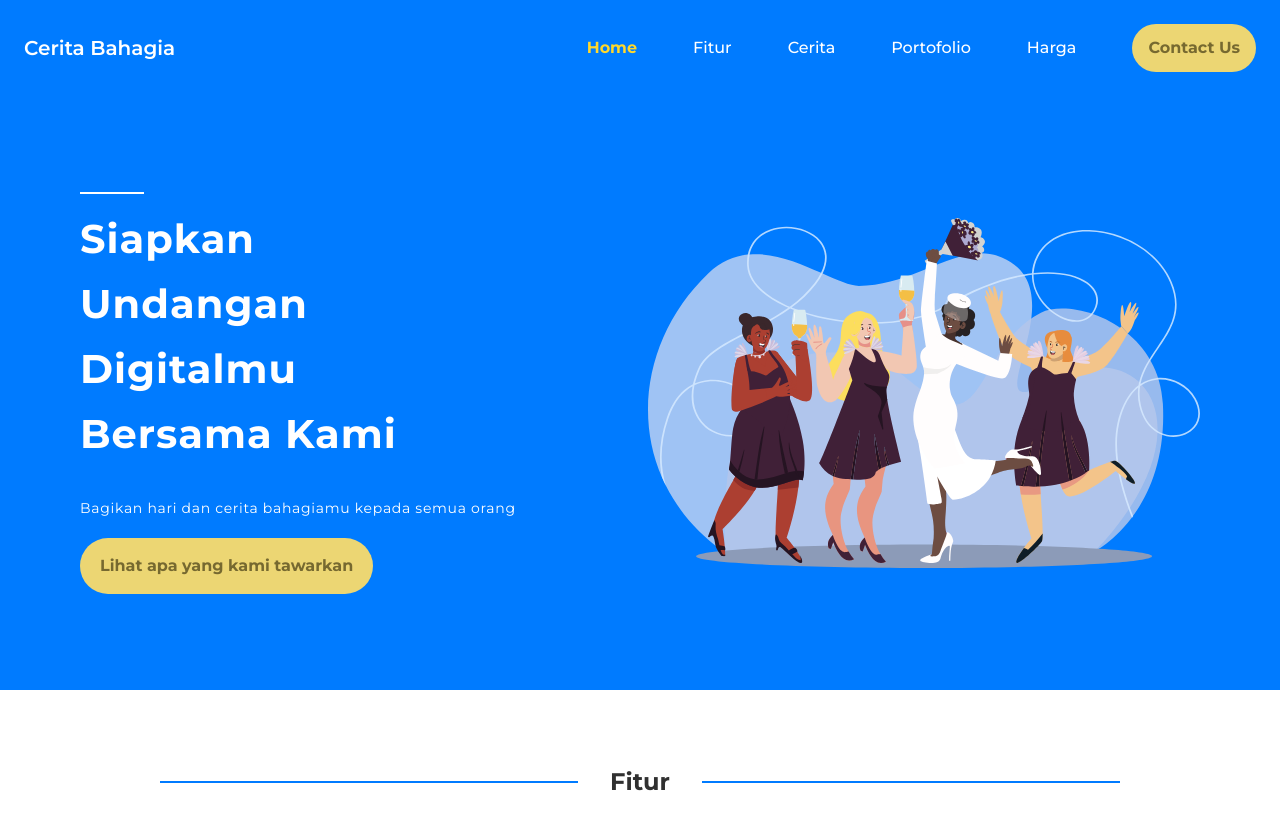
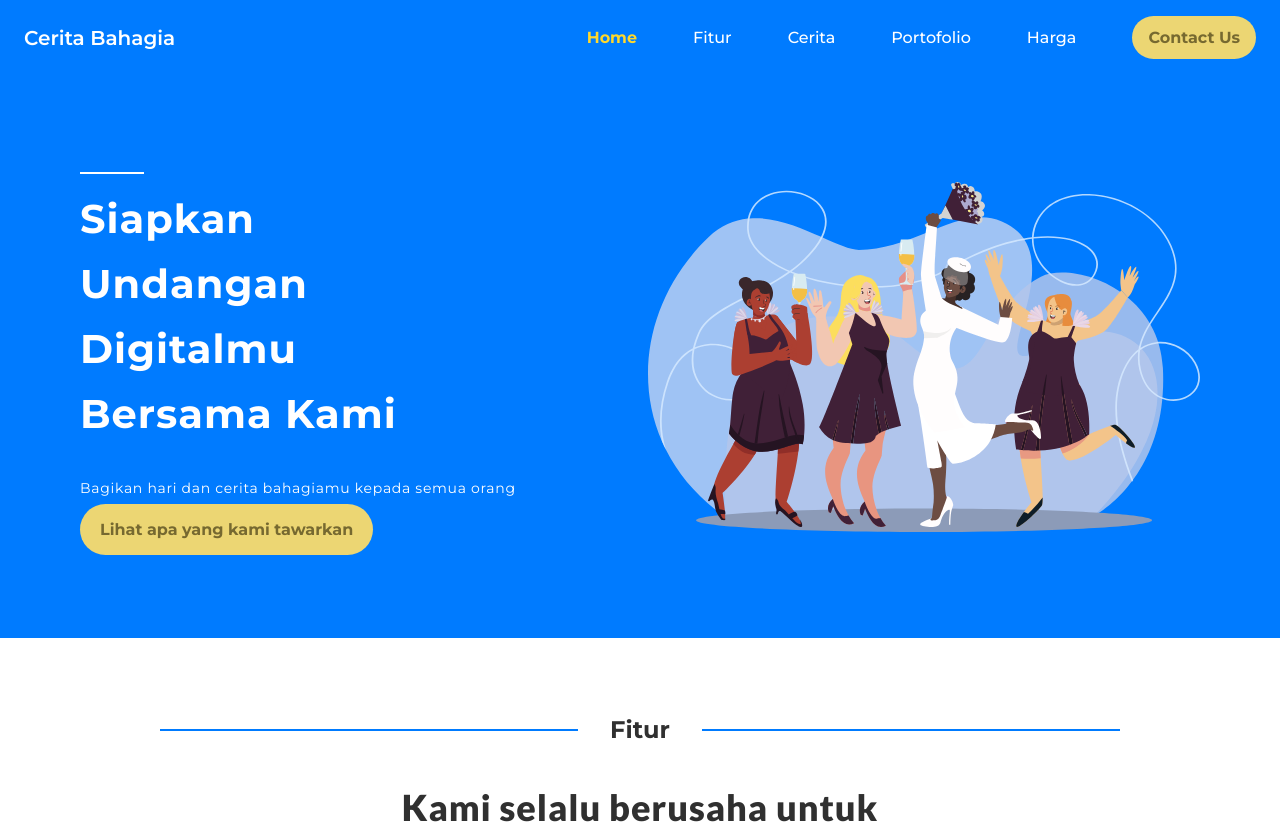
Before and after one commit to juliansyahrifqi/ceritabahagia, a React (Vite) app: page / in a window 1280 px wide. Shown: the top 824 px of the page. Built offline with nearby package versions, Linux system fonts and the light colour scheme.

Commit message:
change button components

```diff
--- a/src/components/Button.tsx
+++ b/src/components/Button.tsx
@@ -1,23 +1,36 @@
 import classNames from 'classnames';
+import { NavLink } from 'react-router-dom';
+import { Link } from 'react-router-dom';
+import { HashLink } from 'react-router-hash-link';
 
 interface ButtonProps {
   title: string;
   isPrimary: boolean;
   size: 'small' | 'medium' | 'large';
+  link: string;
+  linkType: 'external' | 'internal';
 }
 
-export default function Button({ title, isPrimary, size }: ButtonProps) {
+export default function Button({ title, isPrimary, size, link, linkType }: ButtonProps) {
   const btnClass = classNames({
     'bg-semigold hover:bg-gold text-hover-gold': isPrimary === true,
     'bg-button-secondary hover:bg-blue-primary text-blue-primary hover:text-white': isPrimary === false,
     'py-5 px-6': size === 'large',
     'py-4 px-5': size === 'medium',
     'py-3 px-4': size === 'small',
-  }, 'duration-500 rounded-full font-bold')
+  }, 'duration-500 rounded-full font-bold cursor-pointer')
 
   return (
-    <button className={btnClass}>
-      {title}
-    </button>
+    <>
+      {linkType === 'external' ? (
+        <a href={link} target="_blank" className={btnClass}>
+          {title}
+        </a>
+      ) : (
+        <HashLink smooth to={link} className={btnClass}>
+          {title}
+        </HashLink>
+      )}
+    </>
   )
 }
--- a/src/components/Hero.tsx
+++ b/src/components/Hero.tsx
@@ -12,7 +12,7 @@ export default function Hero() {
 
         <h2 className='text-white mt-8 font-normal text-sm xl:text-md selection:bg-blue-700 tracking-wider mb-5'>Bagikan hari dan cerita bahagiamu kepada semua orang</h2>
 
-        <Button title="Lihat apa yang kami tawarkan" size='medium' isPrimary />
+        <Button title="Lihat apa yang kami tawarkan" size='medium' link="#fitur" linkType="internal" isPrimary />
       </div>
 
       <img src={HeroImage} alt="hero-image" />
--- a/src/components/Navbar.tsx
+++ b/src/components/Navbar.tsx
@@ -64,7 +64,7 @@ export default function Navbar() {
               </HashLink>
             </li>
             <li>
-              <Button title="Contact Us" size="small" isPrimary />
+              <Button title="Contact Us" size="small" link="https://freastofficial.com" linkType="external" isPrimary />
             </li>
           </ul>
         </div>
@@ -79,7 +79,7 @@ export default function Navbar() {
             onClick={() => setToggleSidebar(true)}
             className="text-white"
           >
-            <svg fill="#ffffff" xmlns="http://www.w3.org/2000/svg"  viewBox="0 0 30 30" width="30px" height="30px">
+            <svg fill="#ffffff" xmlns="http://www.w3.org/2000/svg" viewBox="0 0 30 30" width="30px" height="30px">
               <path d="M 3 7 A 1.0001 1.0001 0 1 0 3 9 L 27 9 A 1.0001 1.0001 0 1 0 27 7 L 3 7 z M 3 14 A 1.0001 1.0001 0 1 0 3 16 L 27 16 A 1.0001 1.0001 0 1 0 27 14 L 3 14 z M 3 21 A 1.0001 1.0001 0 1 0 3 23 L 27 23 A 1.0001 1.0001 0 1 0 27 21 L 3 21 z"/>
             </svg>
           </button>
```
